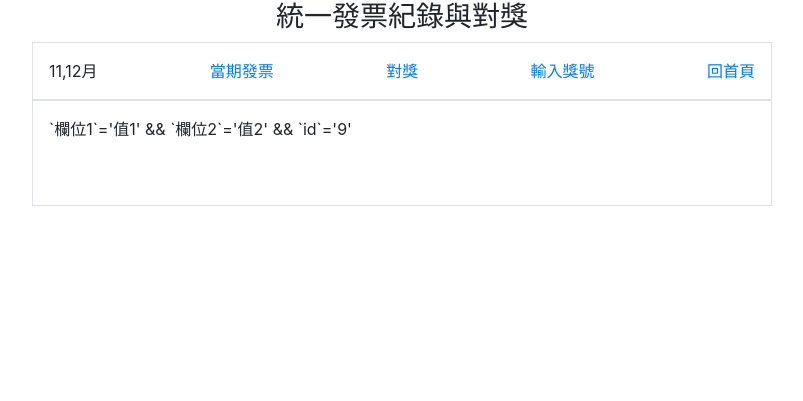
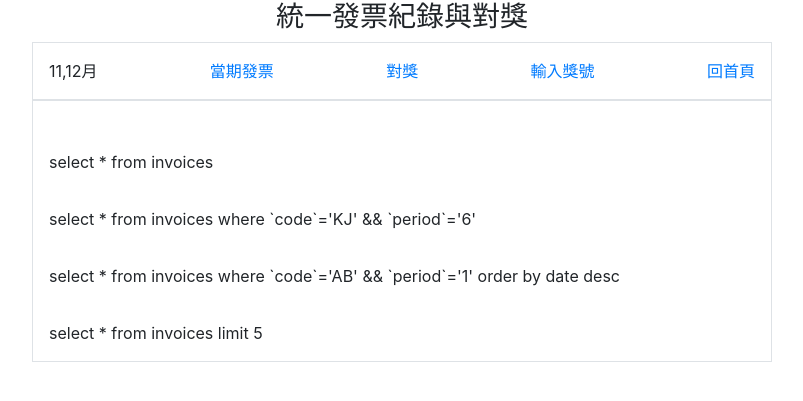
Before and after one commit to wdaweb/invoice-Ting3066, a PHP site: page /index.php?do=test in a window 1280 px wide. Shown: the top 401 px of the page, without its empty margins (238-1041 px from the left). Run offline with PHP 8.4, Linux system fonts and the light colour scheme; tables that the repository leaves empty hold one stand-in row (values such as "Sample post").

Commit message:
增加all()函式來取得多筆資料

```diff
--- a/test.php
+++ b/test.php
@@ -2,49 +2,105 @@
 include_once "base.php";
 
 
-$array=['欄位1'=>'值1','欄位2'=>'值2','id'=>'9'];
+//取得單一資料的自訂函式
+// function find($table,$id){
+//   global $pdo;
+//   //判斷id是否為數字
+//   if(is_array($id)){
 
-//利用暫時的陣列存放語句
-foreach($array as $key => $value){
-  $tmp[]=sprintf("`%s`='%s'",$key,$value);
-  // $tmp[]="`".$key."`='".$value."'";
+//     foreach($id as $key => $value){
+//       $tmp[]=sprintf("`%s`='%s'",$key,$value);
+//       // $tmp[]="`".$key."`='".$value."'";
+//     }
 
-}
-//使用implode將陣列中的語句串成語法
-echo implode(" && ",$tmp);
-echo "<br>";
+//     $sql="select * from $table where ".implode(" && ",$tmp);
+//   }else{
+//     $sql="select * from $table where id='$id'";
 
+//   }
 
+//   $row=$pdo->query($sql)->fetch();
+//   return $row;
 
-function find($table,$id){
+// }
+
+//arg 為一陣列型態，即使為空值型態依舊是陣列，且程式照樣執行
+function all($table,...$arg){
   global $pdo;
-  //判斷id是否為數字
-  if(is_array($id)){
 
-    foreach($id as $key => $value){
+  $sql="select * from $table ";
+  if(isset($arg[0])){
+    if(is_array($arg[0])){
+      //製作會在where 號面的句子字串
+      if(!empty($arg[0])){
+        foreach($arg[0] as $key => $value){
           $tmp[]=sprintf("`%s`='%s'",$key,$value);
           // $tmp[]="`".$key."`='".$value."'";
         }
 
-    $sql="select * from $table where ".implode(" && ",$tmp);
+        $sql=$sql." where ".implode(" && ",$tmp);
+      }
+
     }else{
-    $sql="select * from $table where id='$id'";
+
+        $sql=$sql.$arg[0];
+
 
     }
+  }
 
-  $row=$pdo->query($sql)->fetch();
+  if(isset($arg[1])){
+    //製作接在最後面的句子字串
+    $sql=$sql.$arg[1];
+
+
+  }
+  echo $sql."<br>";
+
+  return $pdo->query($sql)->fetchALL();
+  function del($table,$id){
+    $sql="delete * from $table where ";
+    if(is_array($id)){
+        foreach($id as $key => $value){
+          $tmp[]=sprintf("`%s`='%s'",$key,$value);
+        }
+
+        $sql=$sql.implode(" && ",$tmp);
+
+    }else{
+
+        $sql=$sql." id='$id' ";
+
+
+    }
+    $row=$pdo->exec($sql);
     return $row;
-
+  }
+  $def=['code'=>'GD'];
+  echo del('invoices',$def);
 }
 
 
-$row=find('invoices',8);
-echo $row['code'].$row['number']."<br>";
 
-$row=find('invoices',['code'=>'KJ','number'=>'33236629']);
-echo $row['code'].$row['number']."<br>";
 
-$row=find('invoices',19);
-echo $row['code'].$row['number'];
 
+
+
+
+echo "<hr>";
+all('invoices');
+echo "<hr>";
+all('invoices',['code'=>"KJ",'period'=>6]);
+echo "<hr>";
+all('invoices',['code'=>"AB",'period'=>1]," order by date desc");
+echo "<hr>";
+all('invoices'," limit 5");
+// echo "<hr>";
+// print_r(all('invoices'));
+// echo "<hr>";
+// print_r(all('invoices',['code'=>"GD",'period'=>6]));
+// echo "<hr>";
+// print_r(all('invoices',['code'=>"AB",'period'=>1," order by date desc"]));
+// echo "<hr>";
+// print_r(all('invoices',"limit 5"));
 ?>
```
Lines whose indentation alone changed are shown as unchanged.
